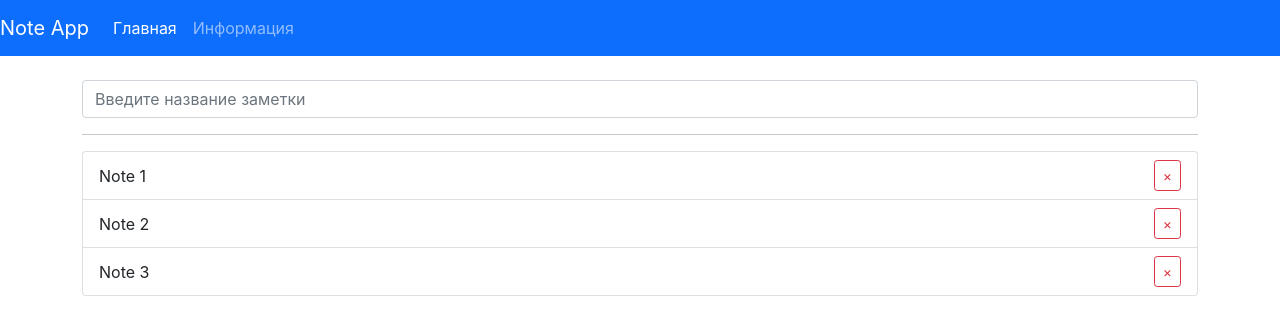
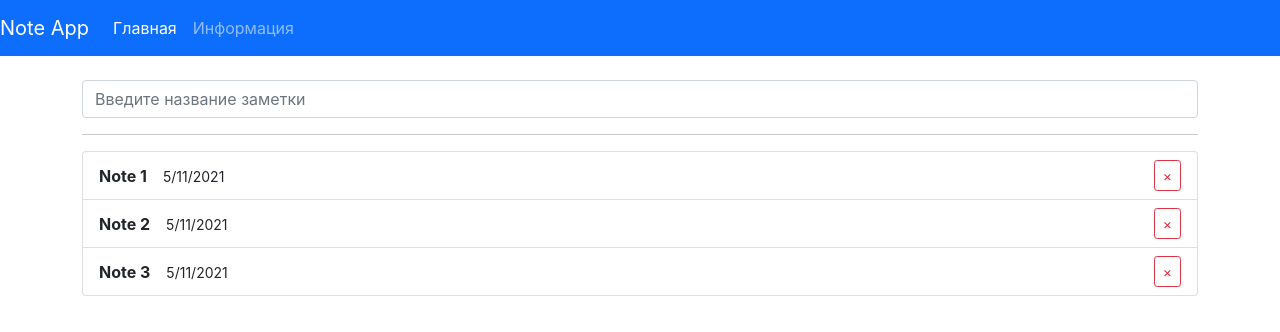
Before and after one commit to IrinaYrrr/todo-list, a React (Create React App) app: page / in a window 1280 px wide. Shown: the top 332 px of the page. Built offline with nearby package versions, Linux system fonts and the light colour scheme.

Commit message:
update changes

```diff
--- a/src/App.js
+++ b/src/App.js
@@ -1,4 +1,5 @@
 import { BrowserRouter, Route, Switch } from 'react-router-dom'
+import { Alert } from './components/Alert';
 import { Navbar } from './components/Navbar';
 import { About } from './pages/About';
 import { Home } from './pages/Home';
@@ -8,9 +9,10 @@ function App() {
     <BrowserRouter>
       <Navbar />
       <div className="container pt-4">
+        <Alert />
         <Switch>
-          <Route path={'/'} exact component = {Home} />
-          <Route path={'/about'} component = {About} />
+          <Route path={'/'} exact component={Home} />
+          <Route path={'/about'} component={About} />
         </Switch>
       </div>
     </BrowserRouter>
--- /dev/null
+++ b/src/components/Alert.js
@@ -0,0 +1,18 @@
+import React from 'react'
+
+export const Alert = ({alert}) => {
+
+    if (!alert) {
+        return null
+    }
+
+    return (
+        <div className={`alert alert-${alert.type || 'warning'} alert-dismissible`}>
+            <strong>Внимание!</strong>
+            {alert.text}
+            <button type="button" className="close" aria-label="Close">
+                <span aria-hidden="true">&times;</span>
+            </button>
+        </div>
+    )
+}
--- a/src/components/Notes.js
+++ b/src/components/Notes.js
@@ -9,7 +9,10 @@ export const Notes = ({ notes }) => {
                     key={note.id}
 
                 >
-                {note.title}
+                    <div>
+                        <strong>{note.title}</strong>
+                        <small>{new Date().toLocaleDateString()}</small>
+                    </div>
 
                     <button
                         type="button"
--- a/src/index.scss
+++ b/src/index.scss
@@ -18,4 +18,8 @@ code {
   display:flex;
   justify-content: space-between;
   align-items: center;
+
+  strong {
+    margin-right: 1rem;
+  }
 }
```
Also changed, not shown: src/context/alert/AlertState.js (added), src/context/alert/alertContext.js (added), src/context/alert/alertReducer.js (added), src/context/types.js (added). Lines whose indentation alone changed are shown as unchanged.
